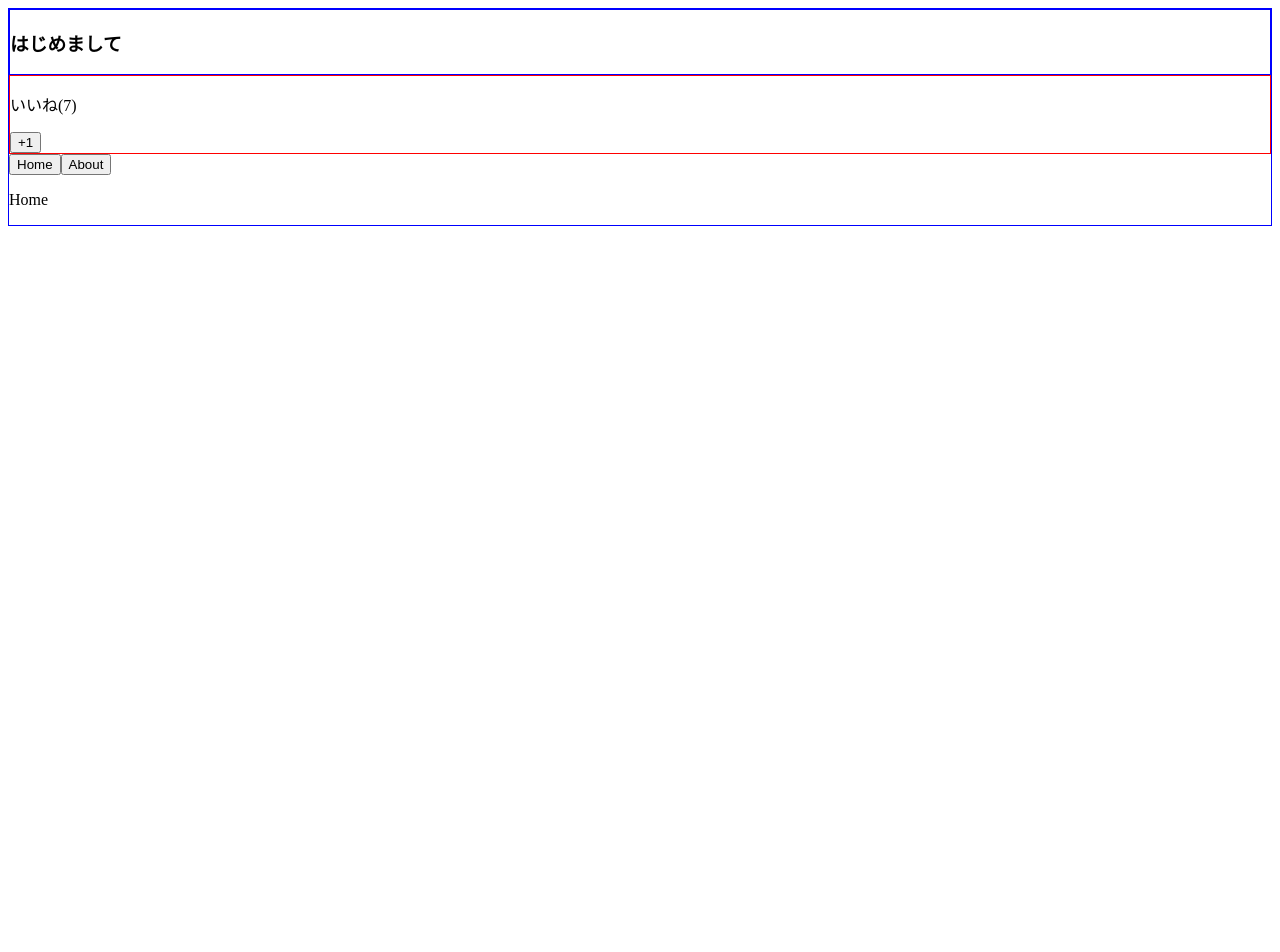
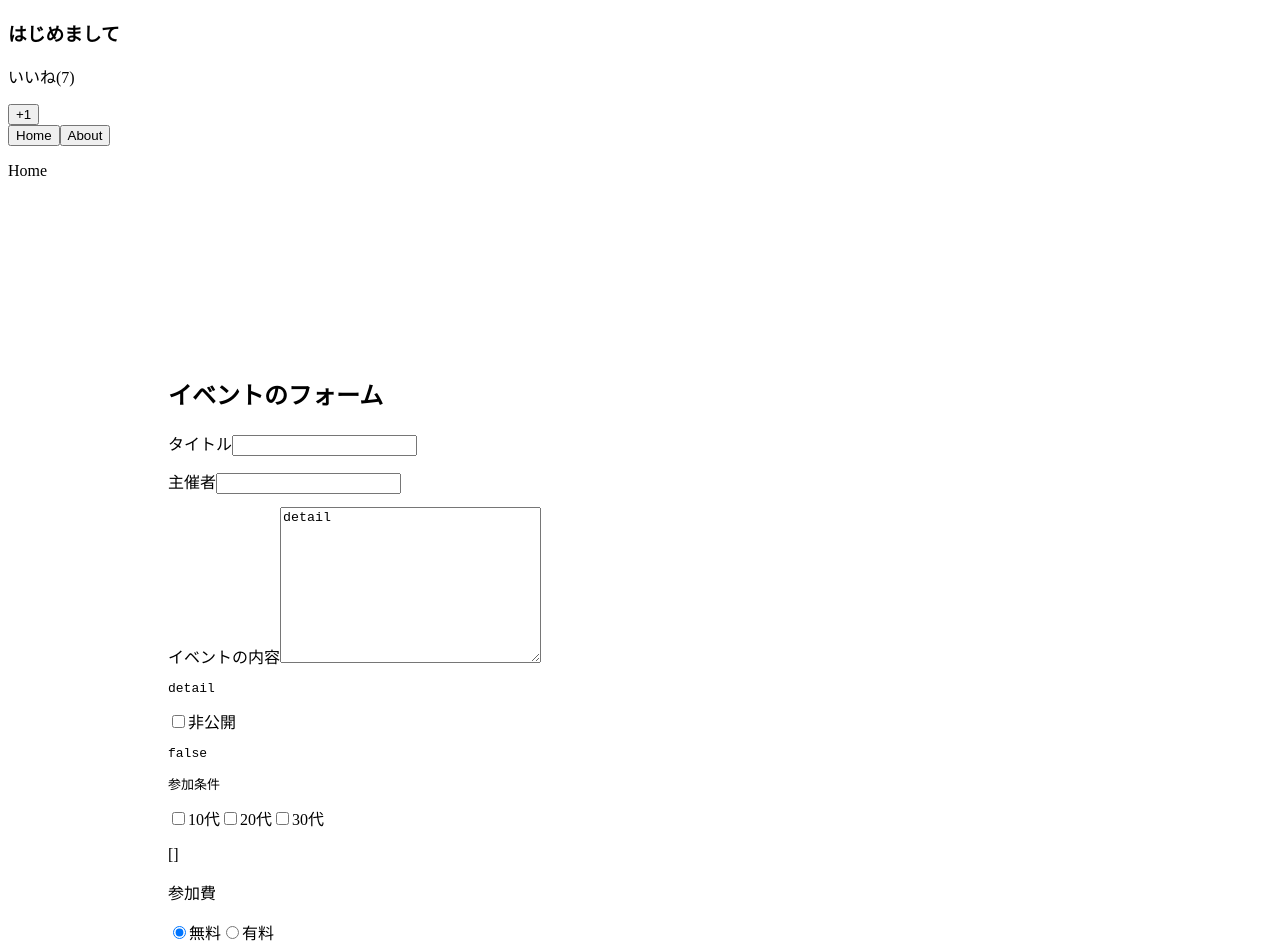
Before and after one commit to kotamori9/vuejs-sample, a Vue app: page / in a window 1280 px wide. Shown: the top 952 px of the page. Before the commit the page ends 800 px from the top, so only its background shows below. Built offline with nearby package versions, Linux system fonts and the light colour scheme.

Commit message:
入力フォーム

```diff
--- a/src/App.vue
+++ b/src/App.vue
@@ -9,6 +9,90 @@
     <keep-alive>
     <component :is="currentComponent"></component>
     </keep-alive>
+    <div style="padding: 10rem;">
+      <h2>イベントのフォーム</h2>
+      <EventTitle v-model="eventData.title"></EventTitle>
+      <label for="host">主催者</label>
+      <input
+        id="host"
+        type="text"
+        v-model.trim="eventData.host"
+      >
+      <pre>{{ eventData.host}}</pre>
+      <label for="detail">イベントの内容</label>
+      <textarea
+        id="detail"
+        cols=30
+        rows="10"
+        v-model="eventData.detail"
+      ></textarea>
+
+      <pre>{{ eventData.detail}}</pre>
+      <input
+        type="checkbox"
+        id="isPrivate"
+        v-model="eventData.isPrivate"
+      >
+      <label for="isPrivate">非公開</label>
+      <pre>{{ eventData.isPrivate}}</pre>
+      <pre>参加条件</pre>
+
+
+      <input
+        type="checkbox"
+        id="10"
+        value="10代"
+        v-model="eventData.target"
+      >
+      <label for="10">10代</label>
+
+
+      <input
+        type="checkbox"
+        id="20"
+        value="20代"
+        v-model="eventData.target"
+      >
+      <label for="20">20代</label>
+
+
+      <input
+        type="checkbox"
+        id="30"
+        value="30代"
+        v-model="eventData.target"
+      >
+      <label for="30">30代</label>
+      <p>{{ eventData.target }}</p>
+
+      <p>参加費</p>
+      <input
+        type="radio"
+        id="free"
+        value="無料"
+        v-model="eventData.price"
+      >
+      <label for="free">無料</label>
+
+      <input
+        type="radio"
+        id="paid"
+        value="有料"
+        v-model="eventData.price"
+      >
+      <label for="paid">有料</label>
+      <p>開催場所</p>
+      <select
+        v-model="eventData.location"
+        multiple
+      >
+        <option
+          v-for="location in locations"
+          :key="location"
+        >{{location}}</option>
+      </select>
+      <p>{{ eventData.location }}</p>
+    </div>
   </div>
 </template>
 
@@ -16,18 +100,31 @@
 import LikeHeader from "./components/LikeHeader.vue";
 import About from "./components/About.vue";
 import Home from "./components/Home.vue";
+import EventTitle from "./components/EventTitle.vue";
 
   export default{
     data() {
       return {
         number: 14,
-        currentComponent: "Home"
+        currentComponent: "Home",
+        locations: ["東京","大阪","名古屋"],
+        eventData: {
+          title: "",
+          maxNumber: 0,
+          host: "",
+          detail: "detail",
+          isPrivate: false,
+          target: [],
+          price:"無料",
+          location:[]
+        }
       };
     },
     components: {
       LikeHeader,
       Home,
-      About
+      About,
+      EventTitle
     },
     methods: {
       incrementNumber(value){
@@ -37,9 +134,3 @@
   };
 
 </script>
-
-<style scoped>
-  div {
-    border: 1px solid blue;
-  }
-</style>
--- a/src/components/About.vue
+++ b/src/components/About.vue
@@ -6,15 +6,4 @@
 </template>
 
 <script>
-export default{
-  destroyed(){
-    console.log("destroyed");
-  },
-  deactivated(){
-    console.log("deactivated");
-  },
-  activated(){
-    console.log("activated");
-  }
-};
 </script>
--- /dev/null
+++ b/src/components/EventTitle.vue
@@ -0,0 +1,18 @@
+<template>
+  <div>
+    <label for="title">タイトル</label>
+    <input
+      id="title"
+      type="text"
+      :value="value"
+      @input="$emit('input', $event.target.value)"
+    >
+    <pre>{{ value }}</pre>
+  </div>
+</template>
+
+<script>
+export default{
+  props: ["value"]
+};
+</script>
--- a/src/components/LikeHeader.vue
+++ b/src/components/LikeHeader.vue
@@ -16,6 +16,3 @@
     }
   };
 </script>
-
-<style scoped>
-</style>
--- a/src/components/LikeNumber.vue
+++ b/src/components/LikeNumber.vue
@@ -20,9 +20,3 @@
   }
 };
 </script>
-
-<style scoped>
-  div {
-    border: 1px solid red;
-  }
-</style>
```
